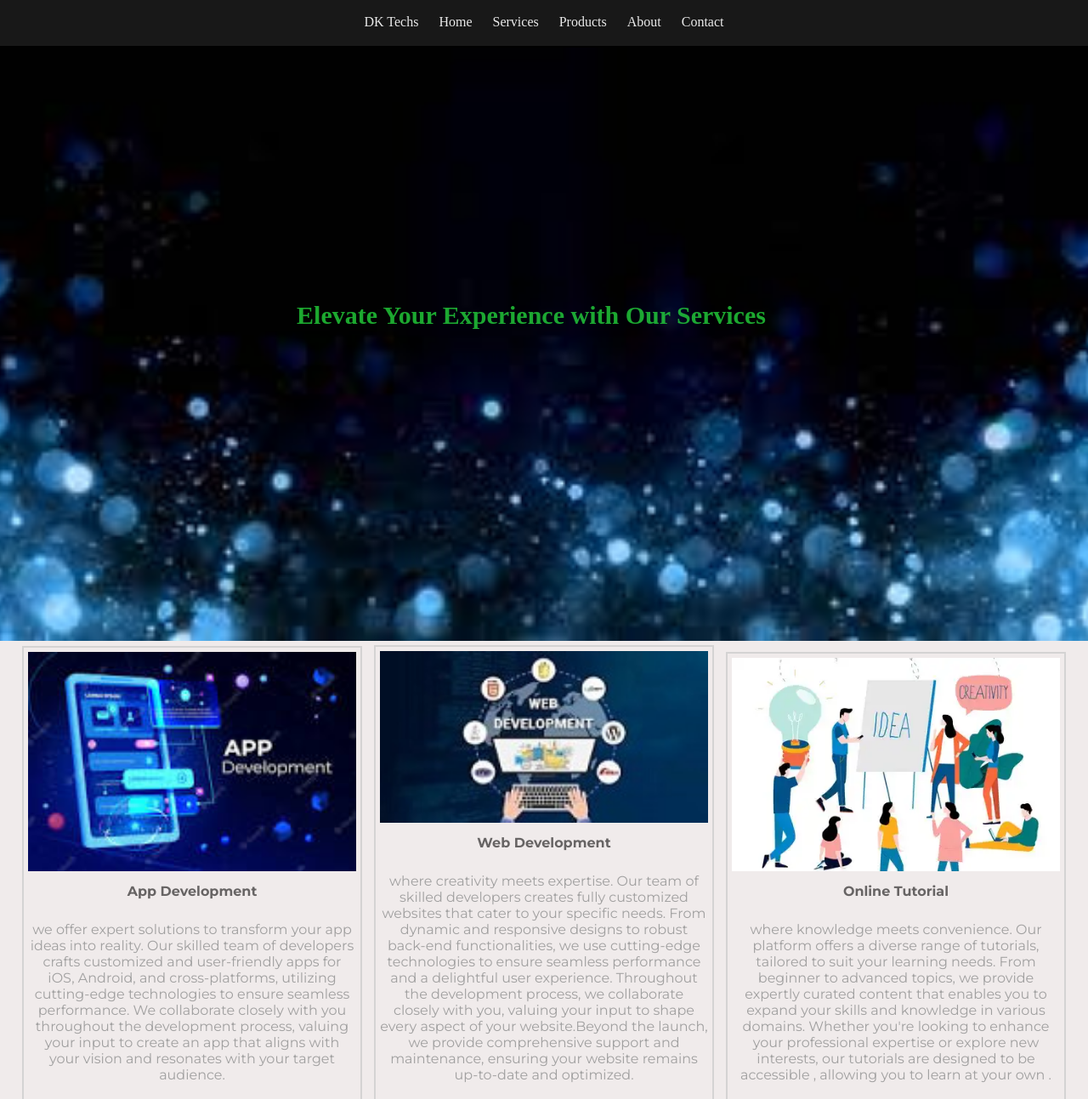
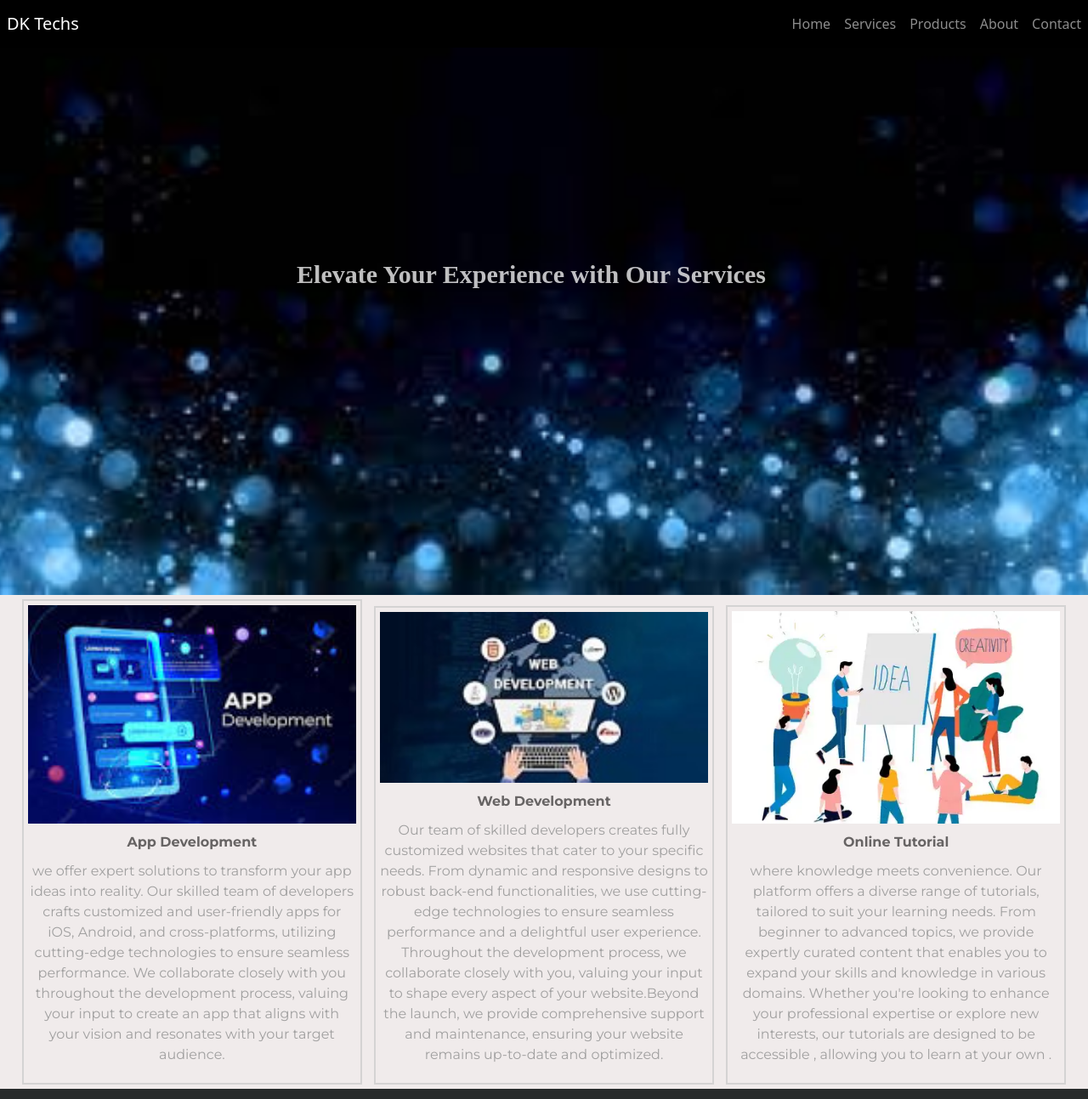
Before and after one commit to dan-kingo/dktechs, a plain HTML site: page service.html in a window 1280 px wide. Shown: the top 1293 px of the page at 85% size. Drawn offline with nearby package versions, Linux system fonts and the light colour scheme.

Commit message:
Add files via upload

```diff
--- a/service.html
+++ b/service.html
@@ -5,24 +5,40 @@
     <meta name="viewport" content="width=device-width, initial-scale=1.0">
     <title  onclick="changeTitle(product)">DK Tech - service</title>
     <link rel="stylesheet" href="stl.css">
+    <link rel="stylesheet" href="Css/bootstrap.css">
+    <script src="https://cdn.jsdelivr.net/npm/bootstrap@5.3.0/dist/js/bootstrap.bundle.min.js" integrity="sha384-geWF76RCwLtnZ8qwWowPQNguL3RmwHVBC9FhGdlKrxdiJJigb/j/68SIy3Te4Bkz" crossorigin="anonymous"></script>
     <link rel="icon" href="image/kingo.jpeg" type="image/png">
     <script src="product.js"></script>
 </head>
 <body>
 
 
-        <nav class="navbar">
+  <nav class="navbar navbar-expand-lg navbar-dark fixed-top">
+    <a href="index.html" class="navbar-brand ms-2">DK Techs</a>
+    <button class="navbar-toggler" type="button" data-bs-toggle="collapse" data-bs-target="#navbarSupportedContent" aria-controls="navbarSupportedContent" aria-expanded="false" aria-label="Toggle navigation">
+        <span class="navbar-toggler-icon"></span>
+      </button>
+    <div class="collapse navbar-collapse" id="navbarSupportedContent">
+        <ul class="navbar-nav ms-auto">
+            <li class="nav-item">
+              <a href="index.html" class="nav-link">Home</a>
+            </li>
+            <li class="nav-item">
+                 <a href="service.html" class="nav-link">Services</a>
+            </li>
+            <li class="nav-item">
+              <a href="#" onclick="changeContent()" class="nav-link">Products</a>
+            </li>
+            <li class="nav-item">
+              <a href="about.html" class="nav-link">About</a>
+            </li>
+            <li class="nav-item">
+              <a href="contact.html" class="nav-link">Contact</a>
+            </li>
+        </ul>
+    </div>
+  </nav>
 
-            <div class="nav">
-                <a href="index.html" title="DK Techs"class=" logo"> DK Techs </a>
-              <a href="index.html" class="active">Home</a>
-              <a href="service.html">Services</a>
-              <a href="#" onclick="changeContent()">Products</a>
-              <a href="about.html">About</a>
-              <a href="contact.html">Contact</a>
-            </div>
-          </nav>
-         <br><br><br>
 
          <header>
             <span class="tech" id="product">Elevate Your Experience with Our Services</span>
@@ -30,7 +46,7 @@
 
     </header>
          <main>
-            <div class="container" id="contain">
+            <div class="contain" id="contain">
                 <div class="Gallery">
                   <a
 
@@ -51,7 +67,7 @@
                     ><img src="image/web.jpg" alt="Web Development" width="1880" height="120"
                   /></a>
                   <div class="description">Web Development</div>
-                  <div class="desctext"><p>where creativity meets expertise. Our team of skilled developers creates
+                  <div class="desctext"><p> Our team of skilled developers creates
                     fully customized websites that cater to your specific needs. From dynamic and responsive
                      designs to robust back-end functionalities, we use cutting-edge technologies to ensure seamless
                       performance and a delightful user experience. Throughout the development process,
@@ -79,8 +95,8 @@
           <p style="color: hwb(206 71% 23% / 0.979)">
             Get all the latest posts delivered straight to your inbox.
           </p>
-          <h4 style="color: hsla(0, 0%, 83%, 0.884)">&copy; All right is reserved!</h4>
-          <h4 style="color: rgba(211, 211, 211, 0.801)">@Dan-Kingo</h4>
+          <h4 style="color: hsla(0, 0%, 83%, 0.884);  font-size: small;">&copy; All right is reserved!</h4>
+          <h4 style="color: rgba(211, 211, 211, 0.801); font-size: small;">@Dan-Kingo</h4>
         </footer>
 </body>
 </html>
--- a/stl.css
+++ b/stl.css
@@ -20,7 +20,7 @@
 .Gallery:hover {
   border: 2px solid hsl(0, 1%, 72%);
 }
-.container {
+.contain {
   text-align: center;
 }
 .Gallery a {
@@ -40,13 +40,16 @@
 .Gallery img {
   width: 100%;
   height: auto;
-}
-.navbar {
+} .navbar {
   background-color: hsla(0, 0%, 0%, 0.904);
   height: 56px;
   position: fixed;
   width: 100%;
+ }
+ .navbar a{
+  background-color: hsla(0, 0%, 0%, 0.904);
 }
+ /*
 .navbar a {
   color: hsla(0, 0%, 100%, 0.911);
   padding: 10px;
@@ -59,7 +62,7 @@
   padding: 17px;
   text-align: center;
 }
-
+*/
 .navbar a:hover {
   color: hsl(180, 66%, 55%);
 }
@@ -69,9 +72,9 @@
 .tech {
   font-size: 30px;
   padding-right: 30px;
-  color: hsla(128, 83%, 54%, 0.952);
+  color: white;
   text-decoration: none;
-
+  font-family: serif;
   margin: auto;
   text-align: center;
   font-weight: bolder;
```
